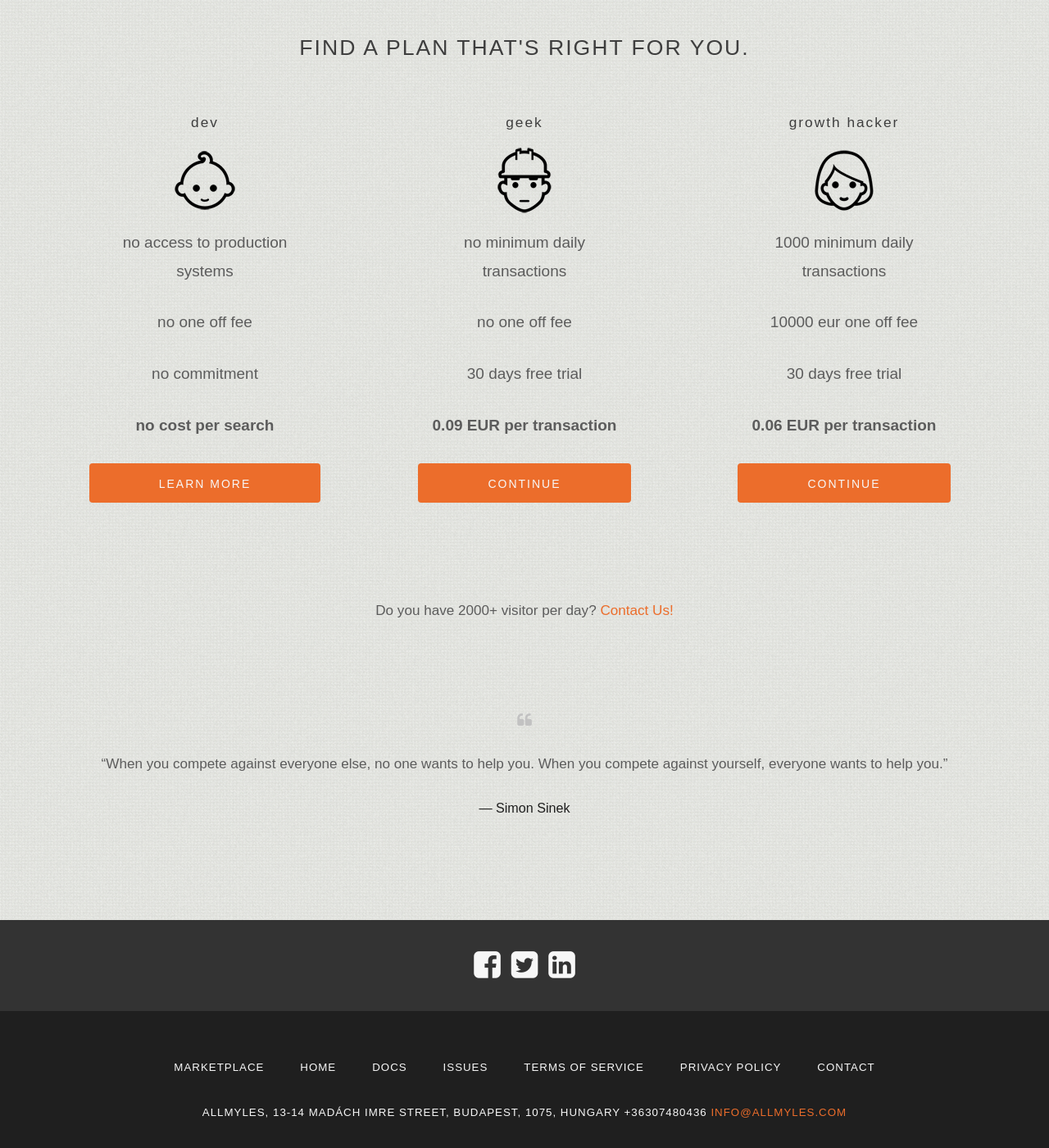
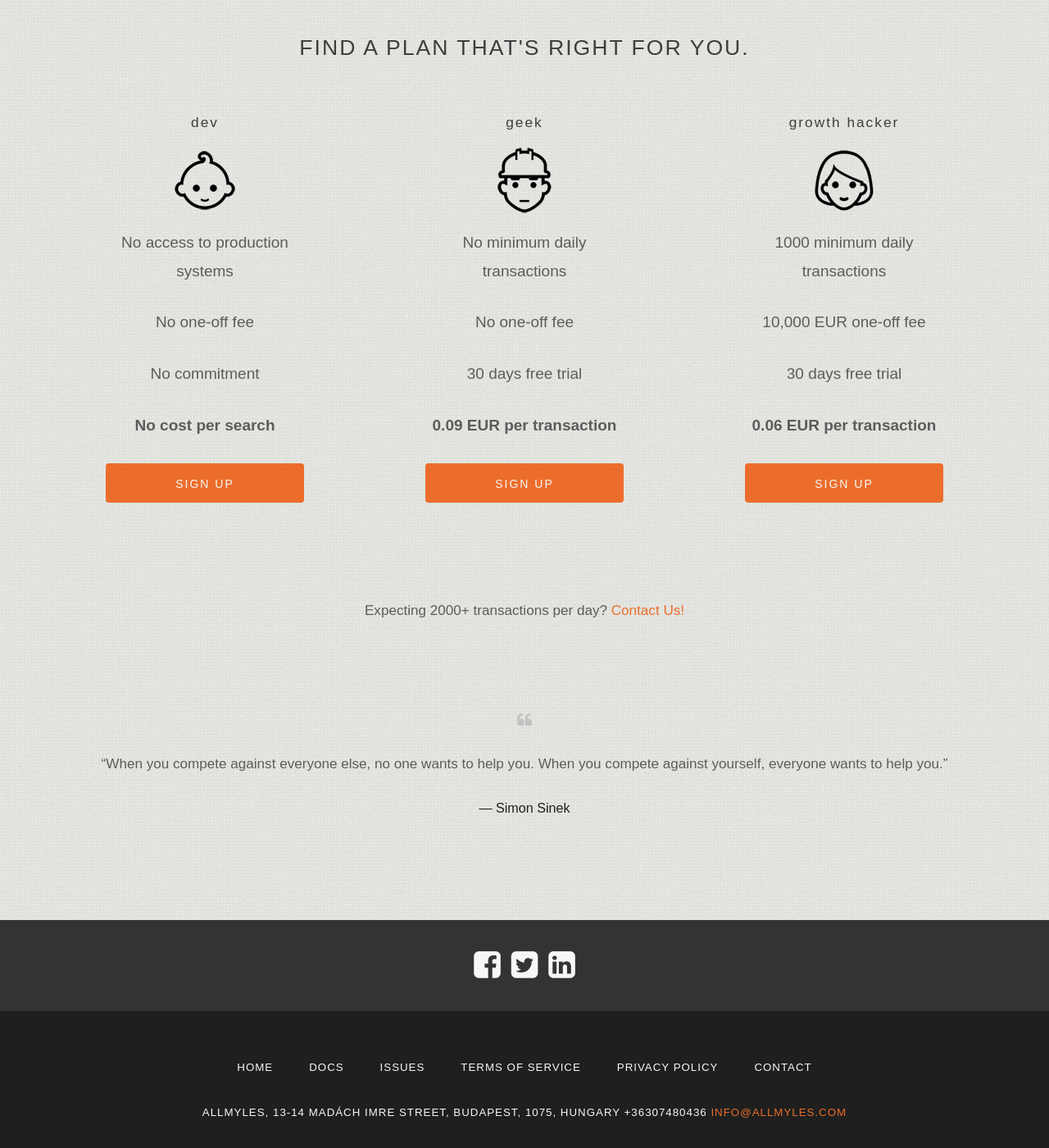
Before and after one commit to balazsszilardtoth/allmyles.github.io, a Jekyll site: the page built from index.html, in a window 1280 px wide and 1400 px high, scrolled down 2457 px. Shown: the whole window at 82% size. Built offline with Jekyll 4.4.1, drawn with Linux system fonts in a browser that asks for light colours; nearby versions of some CDN libraries; some web fonts are replaced.

Commit message:
Revise the wording of a few sections

```diff
--- a/_layouts/base.html
+++ b/_layouts/base.html
@@ -43,7 +43,7 @@ layout: compress
 					<li><a href="/what_we_do/">What We Do</a></li>
 					<li><a href="http://docs.allmyles.com/">API</a></li>
 					<li><a href="http://dashboard.allmyles.com/">Log In</a></li>
-        			<li><a href="#">Get Started</a></li>
+					<li><a href="http://dashboard.allmyles.com/">Get Started</a></li>
 				</ul>
 			</div>
 		</div>
@@ -75,10 +75,9 @@ layout: compress
 		<div id="footer-info">
 			<div id="footer-menu">
 				<ul class="list-inline">
-					<li><a href="#">Marketplace</a></li>
 					<li><a href="/">Home</a></li>
 					<li><a href="http://docs.allmyles.com">Docs</a></li>
-					<li><a href="#">Issues</a></li>
+					<li><a href="http://allmyles.atlassian.net">Issues</a></li>
 					<li><a href="/tos/">Terms of Service</a></li>
 					<li><a href="/privacy_policy/">Privacy Policy</a></li>
 					<li><a href="/contact/">Contact</a></li>
--- a/contact.html
+++ b/contact.html
@@ -20,9 +20,9 @@ title: Contact - Allmyles
 					<iframe src="https://www.google.com/maps/embed?pb=!1m14!1m12!1m3!1d86254.71287031076!2d19.055589748657237!3d47.500436498436926!2m3!1f0!2f0!3f0!3m2!1i1024!2i768!4f13.1!5e0!3m2!1shu!2shu!4v1426258545771" frameborder="0" style="border:0"></iframe>
 				</div>
 
-				<p id="address">13-14th Madach Imre ut <br> Budapest, HU 1075</p>
+				<p id="address">13-14th Madach Imre út <br> Budapest, HU-1075</p>
 
-				<a href="tel:+36307480436">+36307480436</a>
+				<a href="tel:+36307480436">+36&nbsp;30&nbsp;748&nbsp;0436</a>
 
 				<div class="email">
 					<h3>Email</h3>
--- a/index.html
+++ b/index.html
@@ -132,12 +132,12 @@ title: Allmyles
 						<img src="/img/pricing_dev.png">
 					</figure>
 					<ul>
-						<li>no access to production <br> systems</li>
-						<li>no one off fee</li>
-						<li>no commitment</li>
-						<li class="cost">no cost per search</li>
+						<li>No access to production <br> systems</li>
+						<li>No one-off fee</li>
+						<li>No commitment</li>
+						<li class="cost">No cost per search</li>
 					</ul>
-					<a class="btn btn-pricing" href="#">Learn more</a>
+					<a class="btn btn-pricing" href="http://dashboard.allmyles.com/">Sign up</a>
 				</div>
 				<div class="col-md-4">
 					<h3>geek</h3>
@@ -145,12 +145,12 @@ title: Allmyles
 						<img src="/img/pricing_geek.png">
 					</figure>
 					<ul>
-						<li>no minimum daily <br> transactions</li>
-						<li>no one off fee</li>
+						<li>No minimum daily <br> transactions</li>
+						<li>No one-off fee</li>
 						<li>30 days free trial</li>
 						<li class="cost">0.09 EUR per transaction</li>
 					</ul>
-					<a class="btn btn-pricing" href="#">Continue</a>
+					<a class="btn btn-pricing" href="http://dashboard.allmyles.com/">Sign up</a>
 				</div>
 				<div class="col-md-4">
 					<h3>growth hacker</h3>
@@ -159,16 +159,16 @@ title: Allmyles
 					</figure>
 					<ul>
 						<li>1000 minimum daily <br> transactions</li>
-						<li>10000 eur one off fee</li>
+						<li>10,000 EUR one-off fee</li>
 						<li>30 days free trial</li>
 						<li class="cost">0.06 EUR per transaction</li>
 					</ul>
-					<a class="btn btn-pricing" href="#">Continue</a>
+					<a class="btn btn-pricing" href="http://dashboard.allmyles.com/">Sign up</a>
 				</div>
 			</div>
 
 			<div class="custom-package">
-				<span>Do you have 2000+ visitor per day? <a href="/contact">Contact Us!</a></span>
+				<span>Expecting 2000+ transactions per day? <a href="/contact">Contact Us!</a></span>
 			</div>
 
 		</section>
--- a/why.html
+++ b/why.html
@@ -7,7 +7,7 @@ title: Why - Allmyles
 		<div class="inner">
 			<div class="content">
 				<h1>Selling travel <br> content</h1>
-				<span>was restricted to legacy agents</span>
+				<span>was the privilege of legacy agents</span>
 				<a href="https://dashboard.allmyles.com/" class="btn btn-online-as-different">Online is different</a>
 			</div>
 		</div>
```
Also changed, not shown: what_we_do.html (+8 -9 lines).
